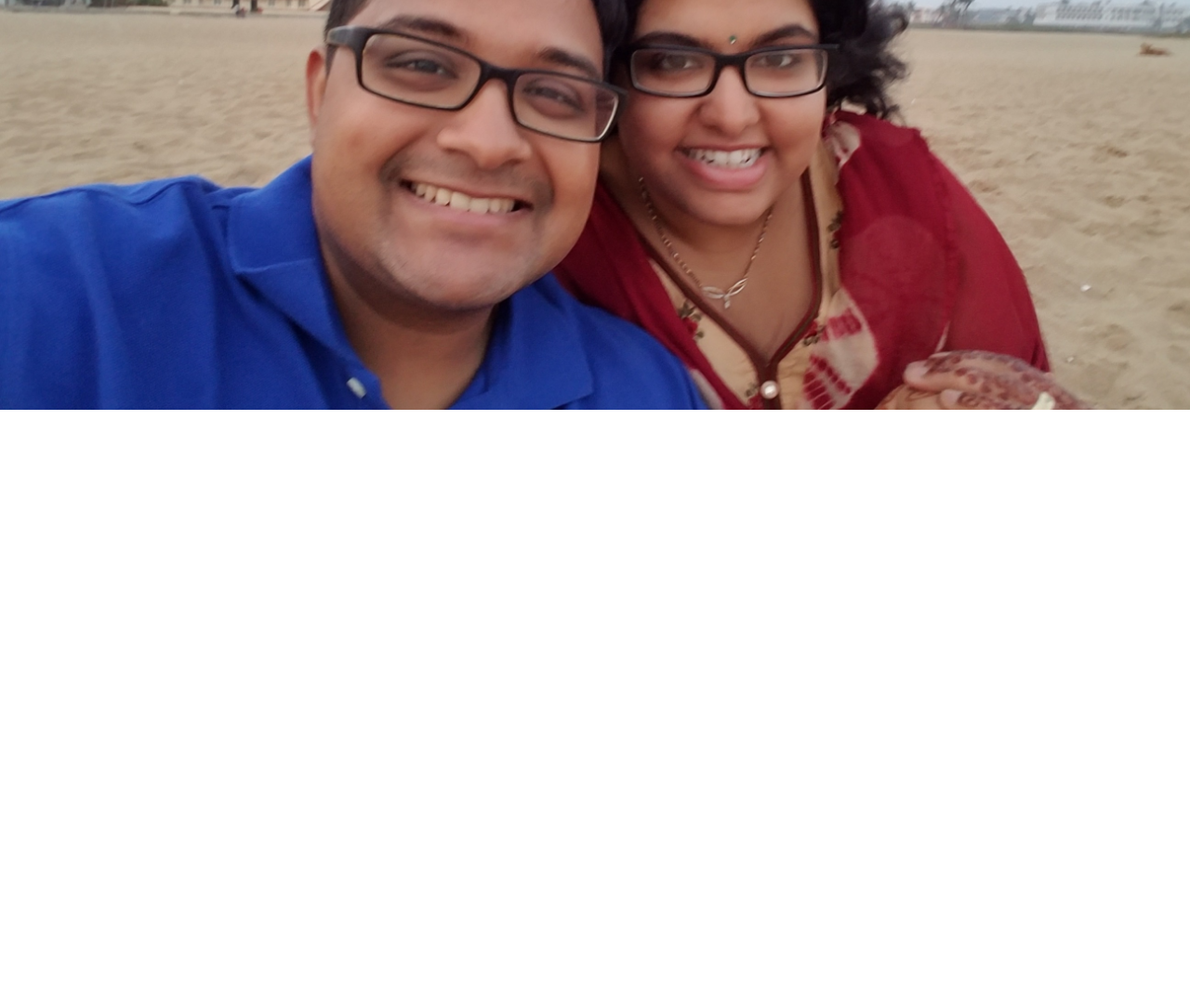
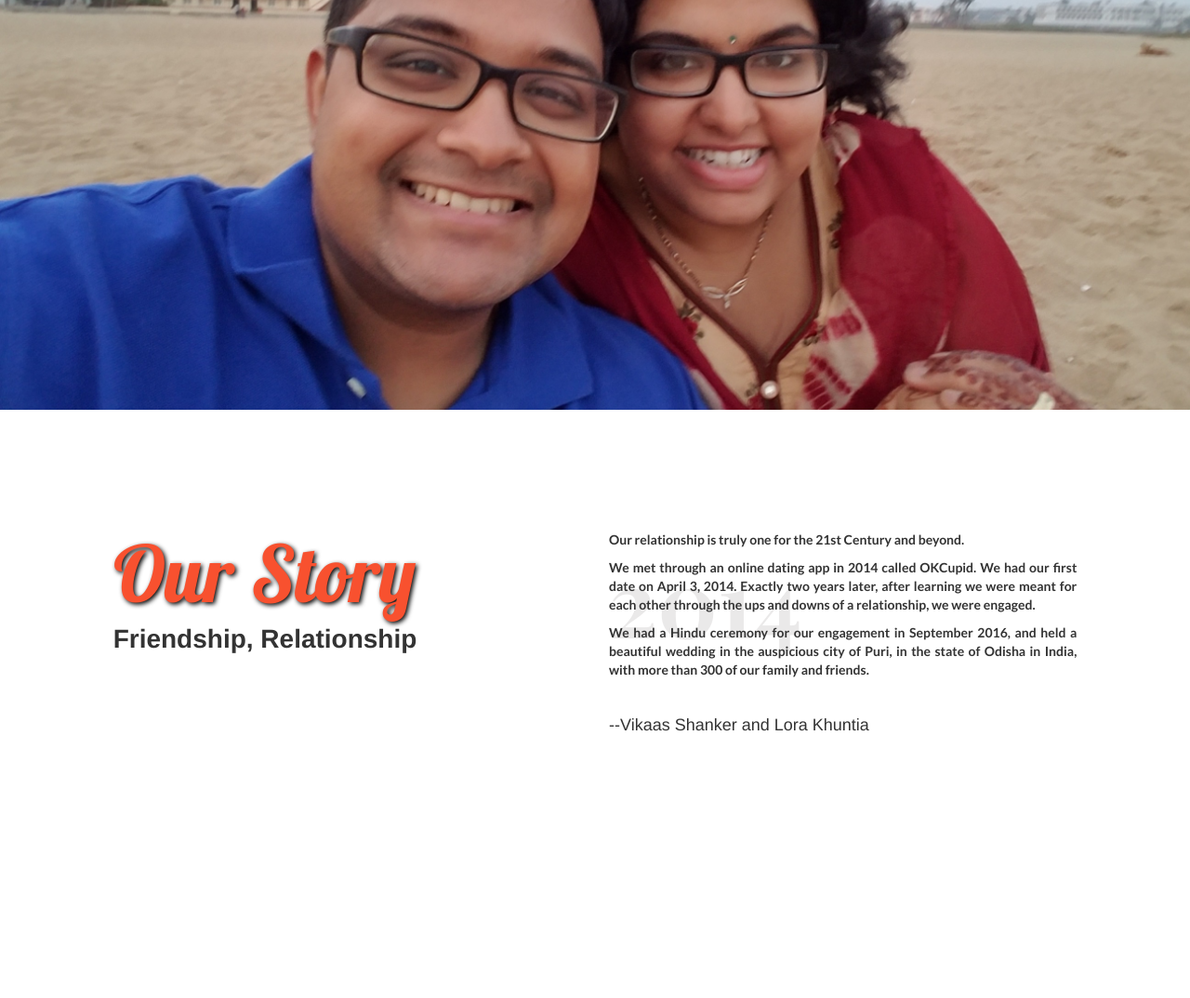
Before and after one commit to gyanshanker/vikaasandlora, a plain HTML site: page index.html in a window 1280 px wide. Shown: the part 259-1333 px from the top of the page at 93% size. Before the commit the page ends 800 px from the top, so only its background shows below. Drawn offline with nearby package versions, Linux system fonts and the light colour scheme.

Commit message:
with our story

```diff
--- a/css/styles.css
+++ b/css/styles.css
@@ -47,7 +47,7 @@
 }
 
 .navbar-inverse .navbar-nav>li>a {
-  color: gray;
+  color: blue;
 }
 
 .navbar-inverse .navbar-nav>li>a:focus, .navbar-inverse .navbar-nav>li>a:hover {
@@ -56,7 +56,7 @@
 }
 
 .navbar-toggle {
-  background-color: gray;
+  background-color: blue;
 }
 
 /*JUMBOTRON styles*/
@@ -74,3 +74,28 @@
 .iam-text {
   margin-top: 100px;
 }
+
+/*Our Story styles*/
+
+#our_story .row {
+  margin-top: 100px;
+}
+
+#our_story h1 {
+  font-size: 6em;
+  margin-top: 0;
+  text-shadow: 2px 2px 5px #000;
+}
+
+#our_story h3 {
+  font-size: 2em;
+  margin-top: 0;
+}
+
+.story-year {
+  font-family: 'Playfair Display', serif;
+  font-size: 100px;
+  position: absolute;
+  z-index: -1;
+  color: rgba(149, 147, 147, .2);
+}
--- a/index.html
+++ b/index.html
@@ -60,7 +60,27 @@
           </div>
         </div>
       </div>
+      <!-- jumbotron end -->
 
-      <!-- jumbotron end -->
+      <!-- Our Story begin -->
+
+      <div id="our_story" class="container-fluid min-height">
+        <div class="row">
+          <div class="col-sm-5 col-sm-offset-1">
+            <h1 class="primary-font orange-text">Our Story</h1>
+            <h3 class="thick-text">Friendship, Relationship</h3>
+          </div>
+          <div class="col-sm-5">
+            <h2 class="story-year thick-text">2014</h2>
+            <p class="text-justify secondary-font thin-text">Our relationship is truly one for the 21st Century and beyond.</p>
+            <p class="text-justify secondary-font thin-text">We met through an online dating app in 2014 called OKCupid. We had our first date on April 3, 2014. Exactly two years later, after learning we were meant for each other through the ups and downs of a relationship, we were engaged. </p>
+            <p class="text-justify secondary-font thin-text">We had a Hindu ceremony for our engagement in September 2016, and held a beautiful wedding in the auspicious city of Puri, in the state of Odisha in India, with more than 300 of our family and friends.</p>
+            <br>
+            <h4> --Vikaas Shanker and Lora Khuntia </h4>
+          </div>
+        </div>
+      </div>
+
+      <!-- Our Story end -->
     </body>
 </html>
```
